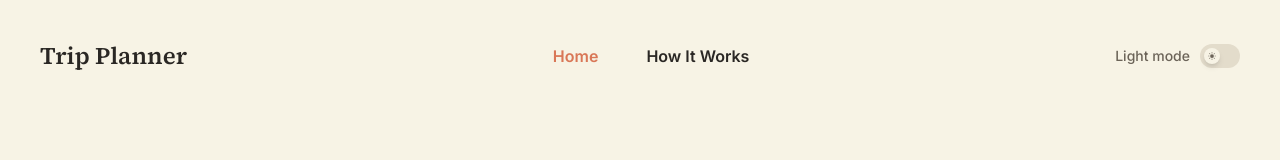
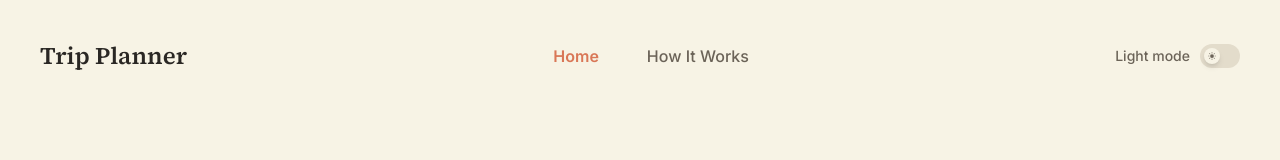
Before and after one commit to Arya-Bhavsar/TripPlanner, a React app in the folder frontend/: page / in a window 1280 px wide. Shown: the top 160 px of the page. Built offline with nearby package versions, Linux system fonts and the light colour scheme; the HTML template or start-up script is replaced by a standard one.

Commit message:
Refined the header fonts

```diff
--- a/frontend/src/components/Header.jsx
+++ b/frontend/src/components/Header.jsx
@@ -6,11 +6,11 @@ export default function Header() {
 
   const isActive = (path) => location.pathname === path;
 
-  const navLinkClass = (path) => `text-medium font-semibold cursor-pointer ${isActive(path) ? "text-accent" : "text-ink"}`;
+  const navLinkClass = (path) => `text-medium cursor-pointer ${isActive(path) ? "text-accent font-extrabold" : "text-muted font-medium"}`;
 
   return (
     <header className="flex items-center justify-between p-6 bg-page">
-      <div className="font-display text-2xl font-semibold whitespace-nowrap text-ink">Trip Planner</div>
+      <div className="font-display text-2xl font font-semibold whitespace-nowrap text-ink">Trip Planner</div>
       <div className="flex items-center justify-center gap-12">
         <Link to="/" className={navLinkClass("/")}>Home</Link>
         <Link to="/guide" className={navLinkClass("/guide")}>How It Works</Link>
--- a/frontend/src/components/HowItWorks.jsx
+++ b/frontend/src/components/HowItWorks.jsx
@@ -18,6 +18,8 @@ export default function HowItWorks() {
         <br />
         Organize your entire next trip all in one place.
       </p>
+
+      {/* Content */}
     </div>
   );
 }
```
